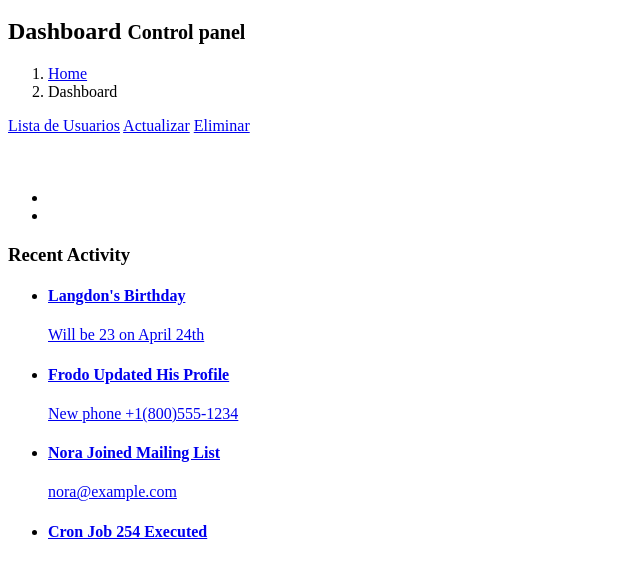
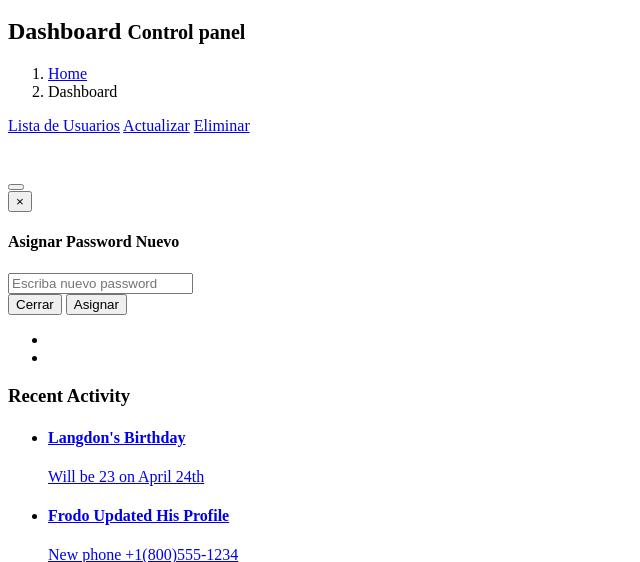
Before and after one commit to hbened01/condominio, a Yii app: the page made by backend/views/user/view.php in a window 1280 px wide. Shown: the part 2384-2946 px from the top of the page, without its empty margins (0-640 px from the left). Run offline with PHP 8.4 and a stand-in for Yii, Linux system fonts and the light colour scheme; the template is opened without the code that fills it, so the values that code supplies are empty; form fields are guessed from the names that the template uses; some libraries are stand-ins or nearby versions.

Commit message:
Se agrego un modal para asignar password al usuario en el view

```diff
--- a/backend/assets/DashboardAsset.php
+++ b/backend/assets/DashboardAsset.php
@@ -52,6 +52,7 @@ class DashboardAsset extends AssetBundle
         'js/fastclick.js',
         'js/app.min.js',
         'js/icheck.min.js',
+        'js/funciones.js',
     ];
     public $depends = [
         'yii\web\YiiAsset',
--- a/backend/models/UserForm.php
+++ b/backend/models/UserForm.php
@@ -19,7 +19,7 @@ class UserForm extends User
     {
         return [
             ['username', 'filter', 'filter' => 'trim'],
-            ['username', 'required'],
+            ['username', 'required', 'message' => 'El nombre de usuario es requerido.'],
             ['username', 'unique', 'targetClass' => '\common\models\User', 'message' => 'Este nombre de usuario ya existe.', 'on' => 'create'],
             ['username', 'string', 'min' => 2, 'max' => 255],
 
--- a/backend/views/user/view.php
+++ b/backend/views/user/view.php
@@ -2,6 +2,7 @@
 
 use yii\helpers\Html;
 use yii\widgets\DetailView;
+use yii\widgets\ActiveForm;
 
 /* @var $this yii\web\View */
 /* @var $model common\models\User */
@@ -47,3 +48,30 @@ $this->params['breadcrumbs'][] = $this->title;
     ]) ?>
 
 </div>
+<button type="button" class="btn btn-warning pull-right" id="btn-passwd"><i class="fa fa-key" aria-hidden="true"></i></button>
+
+<!-- Modal -->
+<div class="modal fade" id="modal-passwd" role="dialog">
+    <div class="modal-dialog">
+        <div class="modal-content">
+            <div class="modal-header">
+                <button type="button" class="close" data-dismiss="modal" aria-label="Close">
+                    <span aria-hidden="true">&times;</span></button>
+                <h4 class="modal-title">Asignar Password Nuevo</h4>
+            </div>
+            <div class="modal-body">
+                <?php $form = ActiveForm::begin(['action' => false,'id' => 'form-pass']); ?>
+                    <?= $form->field($model, 'id')->hiddenInput(['value' => $model->id])->label(false) ?>
+                    <?= $form->field($model, 'password')->passwordInput(['placeholder' => 'Escriba nuevo password'])->label(false) ?>
+                <?php ActiveForm::end(); ?>
+            </div>
+            <div class="modal-footer">
+                <button type="button" class="btn btn-default pull-left" data-dismiss="modal">Cerrar</button>
+                <button type="button" class="btn btn-primary" id="btn-asignar-pass">Asignar</button>
+            </div>
+        </div>
+    <!-- /.modal-content -->
+    </div>
+  <!-- /.modal-dialog -->
+</div>
+<!-- /.modal -->
```
Also changed, not shown: backend/controllers/UserController.php (+16 -0 lines), backend/web/js/funciones.js (added, +22 -0 lines).
